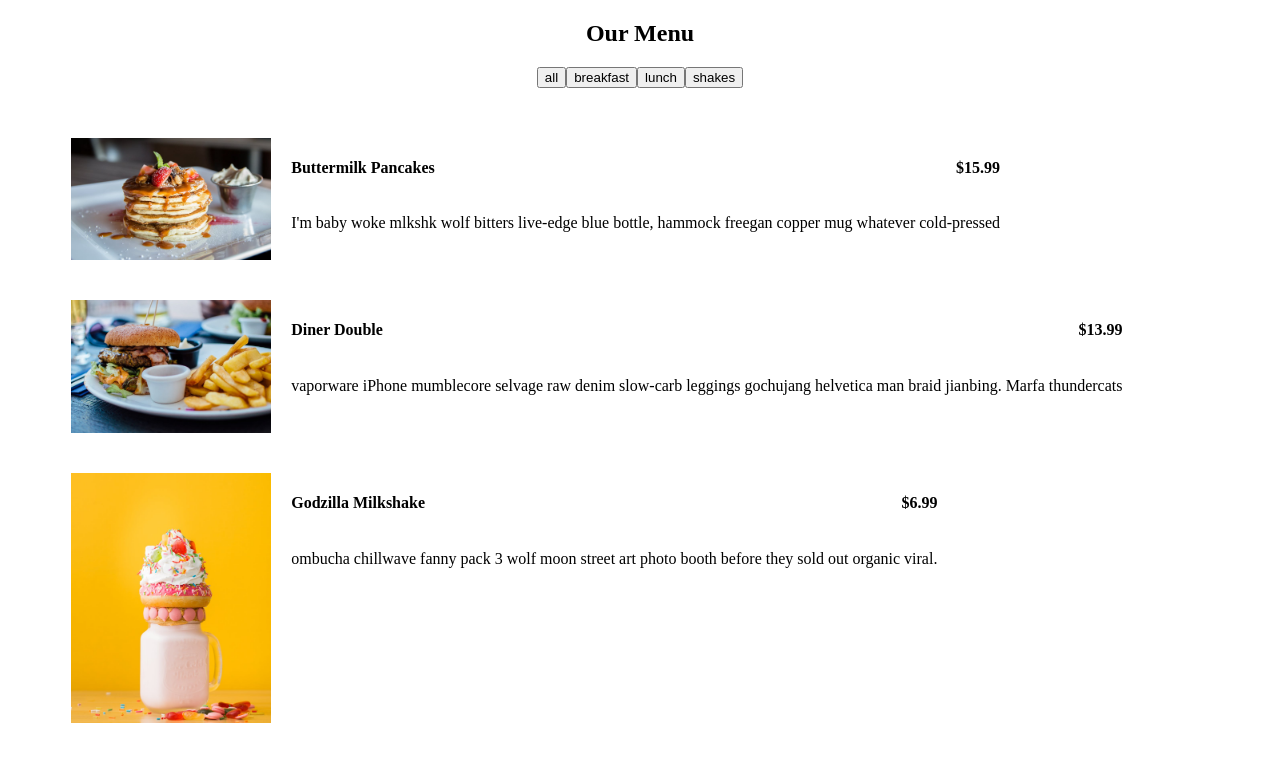
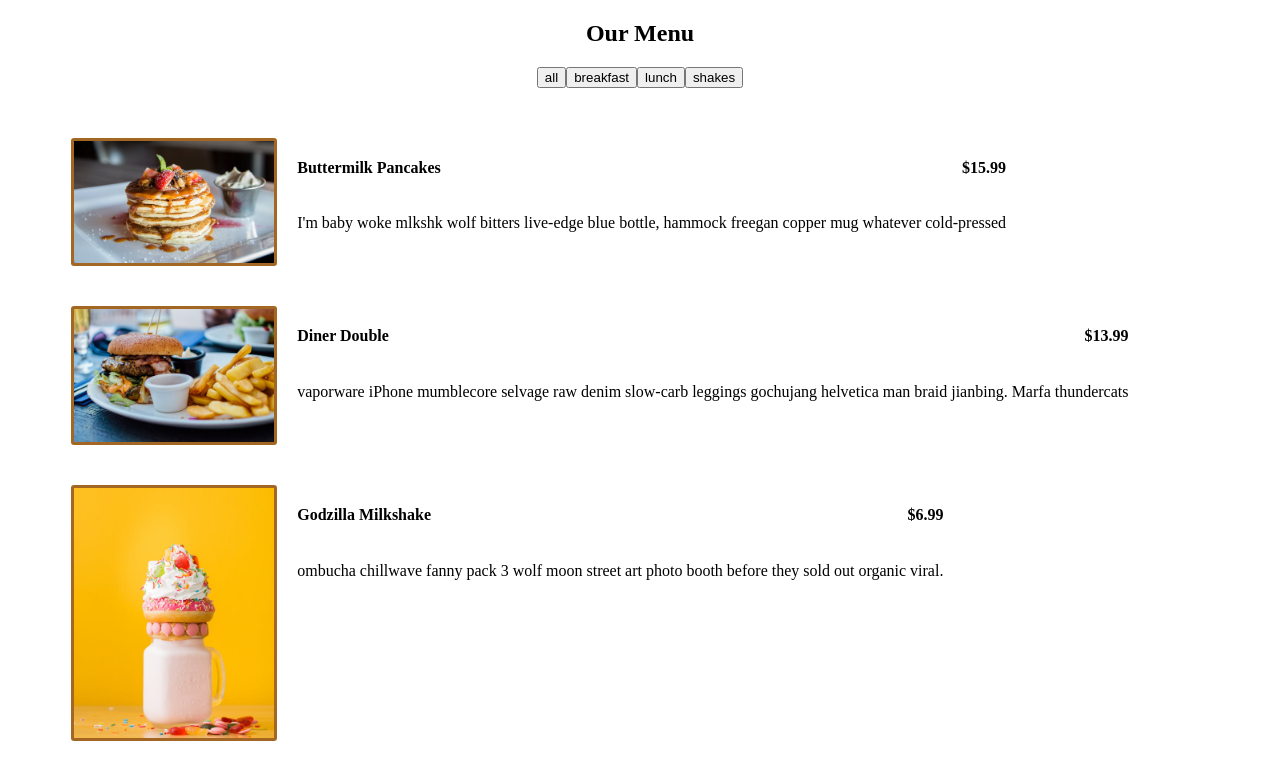
Before and after one commit to LaurenCummings/menu-project, a React (Vite) app: page / in a window 1280 px wide. Shown: the top 761 px of the page. Built offline with nearby package versions, Linux system fonts and the light colour scheme.

Commit message:
put border around image

```diff
--- a/src/css/Menu.css
+++ b/src/css/Menu.css
@@ -9,6 +9,8 @@
 
 .photo {
     width: 200px;
+    border: 3px solid rgb(163, 103, 35);
+    border-radius: 3px;
 }
 
 .item-info {
```
